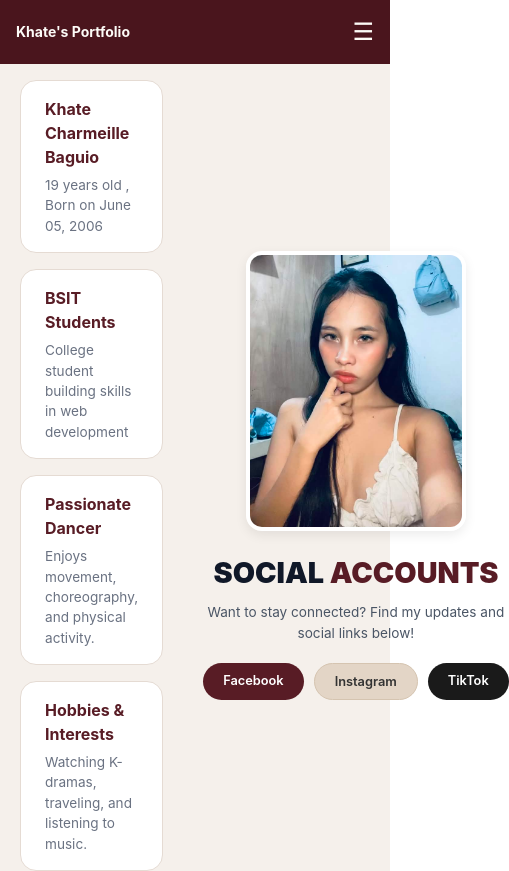
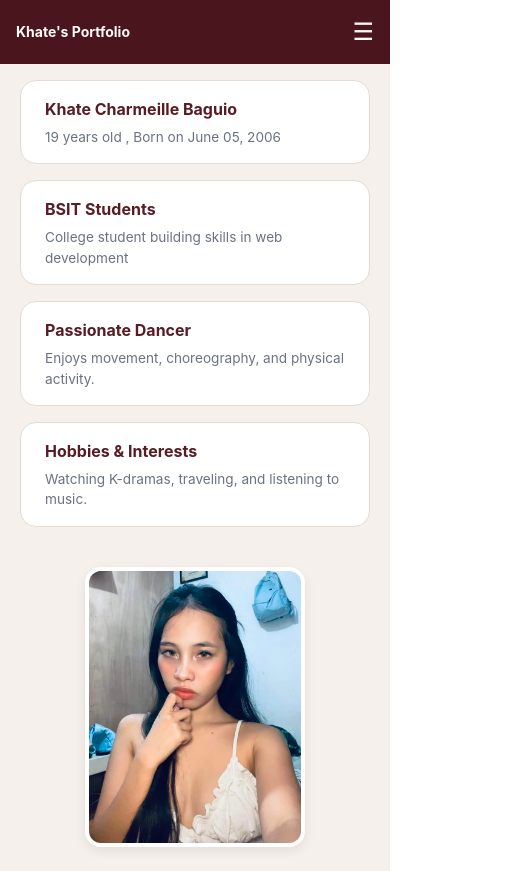
Before and after one commit to khatebaguio/KIT-REACT-APP, a React (Vite) app: page /about in a window 390 px wide. Shown: the top 871 px of the page, 509 px wide, since content can reach past the window. Built offline with nearby package versions, Linux system fonts and the light colour scheme.

Commit message:
final app

```diff
--- a/src/pages/guest/about/index.tsx
+++ b/src/pages/guest/about/index.tsx
@@ -4,11 +4,16 @@ import { ProfileSection } from "@/components/features/about/profile-section";
 export default function AboutPage() {
   return (
     <main className="flex-1 page-main bg-white min-h-[80vh] py-8 pb-16">
+      {/* The main container wrapper */}
       <div className="page-container" style={{ maxWidth: '1100px', margin: '0 auto', padding: '0 20px' }}>
-        <div style={{ display: 'grid', gridTemplateColumns: '1.2fr 1fr', gap: '40px', alignItems: 'center' }}>
+
+        {/* The big card container wrapper has been removed.
+          Now, the grid applies directly here, making it clean and borderless on the page background! */}
+        <div className="grid grid-cols-1 md:grid-cols-[1.2fr_1fr] gap-10 items-center w-full">
           <CardDataSection />
           <ProfileSection />
         </div>
+
       </div>
     </main>
   );
--- a/src/styles/global.css
+++ b/src/styles/global.css
@@ -71,7 +71,7 @@
   .content-grid {
     border-radius: 24px;
     padding: 40px 40px 150px 40px;
-    grid-template-columns: repeat(auto-fit, minmax(400px, 1fr));
+    grid-template-columns: 1.2fr 1fr;
     gap: 32px;
   }
 
```
